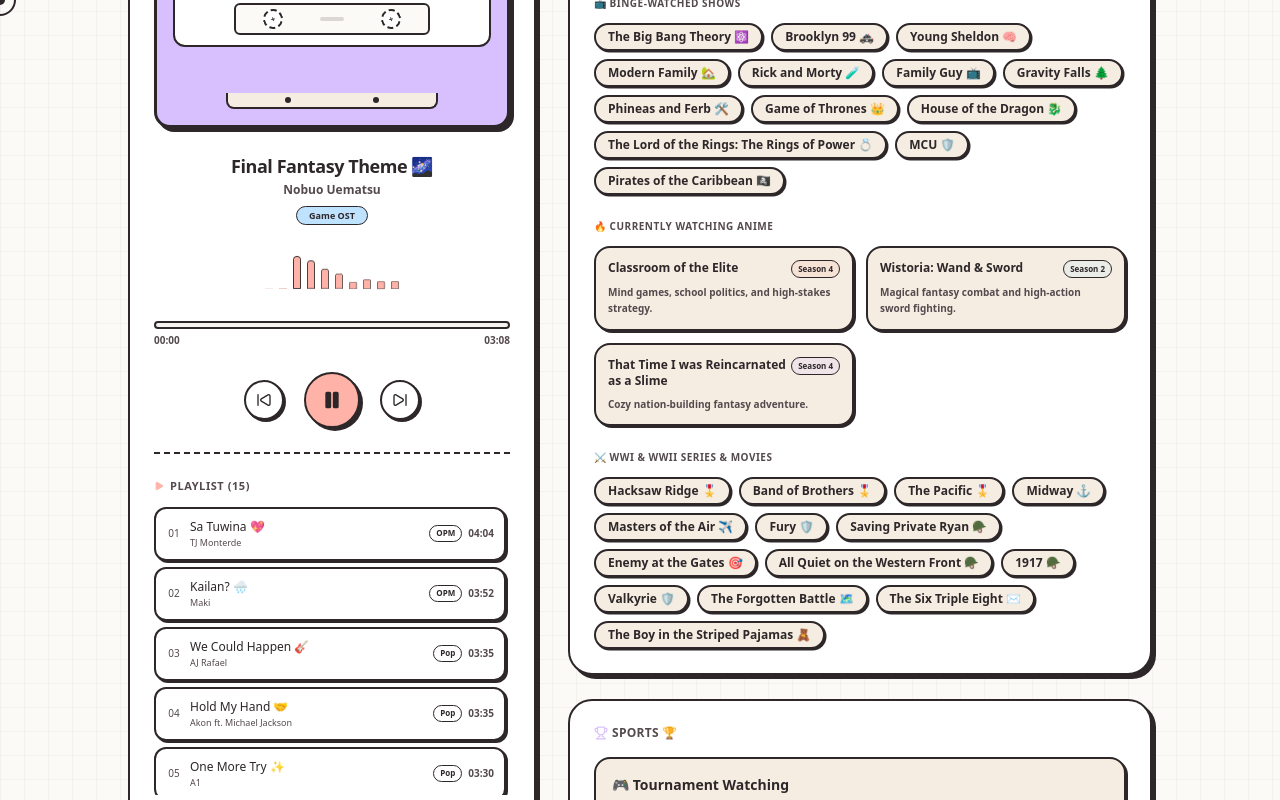
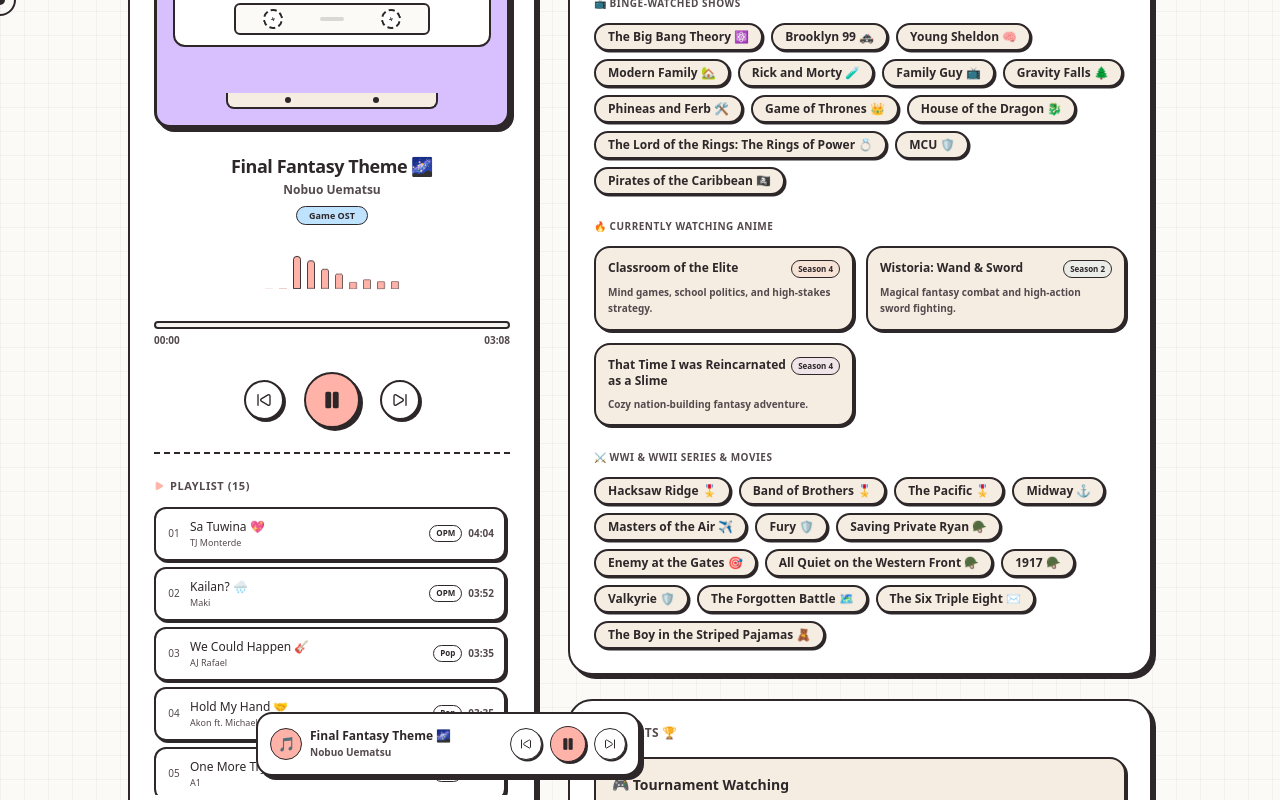
Before and after one commit to jplacorte/personal-profile, a Next.js app: page / in a window 1280 px wide. Both pictures are taken after a click on the button 264 px from the left and 3243 px from the top of the page. Shown: the part 2843-3643 px from the top of the page. Built offline with nearby package versions, Linux system fonts and the light colour scheme.

Commit message:
style: sticky controls always visible when playing and optimized for mobile screens

```diff
--- a/src/components/MediaSection.tsx
+++ b/src/components/MediaSection.tsx
@@ -25,26 +25,10 @@
   // Gallery State
   const [selectedImage, setSelectedImage] = useState<number | null>(null);
   const [mounted, setMounted] = useState<boolean>(false);
-  const [isSectionVisible, setIsSectionVisible] = useState<boolean>(true);
 
   useEffect(() => {
     // eslint-disable-next-line react-hooks/set-state-in-effect
     setMounted(true);
-  }, []);
-
-  useEffect(() => {
-    const observer = new IntersectionObserver(
-      ([entry]) => {
-        setIsSectionVisible(entry.isIntersecting);
-      },
-      { threshold: 0.05 }
-    );
-
-    if (sectionRef.current) {
-      observer.observe(sectionRef.current);
-    }
-
-    return () => observer.disconnect();
   }, []);
 
   // Prevent background scrolling when image modal is open
@@ -743,7 +727,7 @@
         )}
 
         {/* Sticky Floating Media Bar */}
-        {isPlaying && !isSectionVisible && mounted && createPortal(
+        {isPlaying && mounted && createPortal(
           <>
             <style>{`
               @keyframes stickySlideUp {
@@ -758,7 +742,7 @@
               }
             `}</style>
             <div
-              className="fixed bottom-6 left-1/2 -translate-x-1/2 z-50 w-[90%] max-w-sm bg-white border-2 border-cute-dark rounded-2xl p-3 shadow-[4px_4px_0px_#2d2729] flex items-center justify-between gap-3"
+              className="fixed bottom-6 left-1/2 -translate-x-1/2 z-50 w-[92%] sm:w-full max-w-sm bg-white border-2 border-cute-dark rounded-2xl p-2.5 sm:p-3 shadow-[4px_4px_0px_#2d2729] flex items-center justify-between gap-2 sm:gap-3"
               style={{
                 animation: "stickySlideUp 0.4s cubic-bezier(0.175, 0.885, 0.32, 1.275) forwards"
               }}
@@ -766,12 +750,12 @@
               {/* Track info on left */}
               <div className="flex items-center gap-2 min-w-0 flex-1">
                 <div
-                  className="w-8 h-8 rounded-full bg-cute-peach border border-cute-dark flex items-center justify-center shrink-0 select-none text-sm animate-spin"
+                  className="hidden sm:flex w-8 h-8 rounded-full bg-cute-peach border border-cute-dark items-center justify-center shrink-0 select-none text-sm animate-spin"
                   style={{ animationDuration: '6s' }}
                 >
                   🎵
                 </div>
-                <div className="min-w-0">
+                <div className="min-w-0 flex-1">
                   <p className="text-xs font-bold text-cute-dark truncate leading-tight">
                     {tracks[currentTrackIndex].title}
                   </p>
@@ -782,7 +766,7 @@
               </div>
 
               {/* Mini Controls on right */}
-              <div className="flex items-center gap-2 shrink-0">
+              <div className="flex items-center gap-1.5 sm:gap-2 shrink-0">
                 <button
                   onClick={handlePrevTrack}
                   className="w-8 h-8 rounded-full border border-cute-dark bg-white flex items-center justify-center text-cute-dark hover:bg-cute-sky clickable shadow-[1.5px_1.5px_0px_#2d2729] active:translate-x-0.5 active:translate-y-0.5 active:shadow-[0.5px_0.5px_0px_#2d2729]"
```
